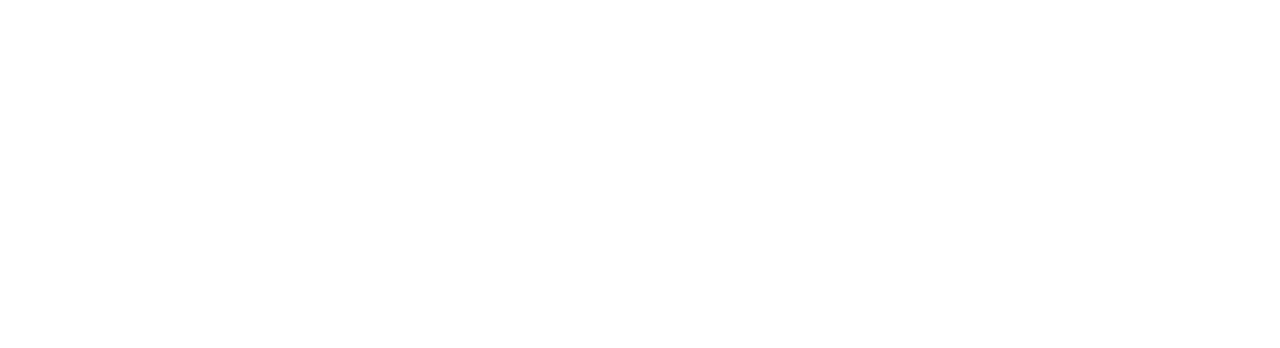
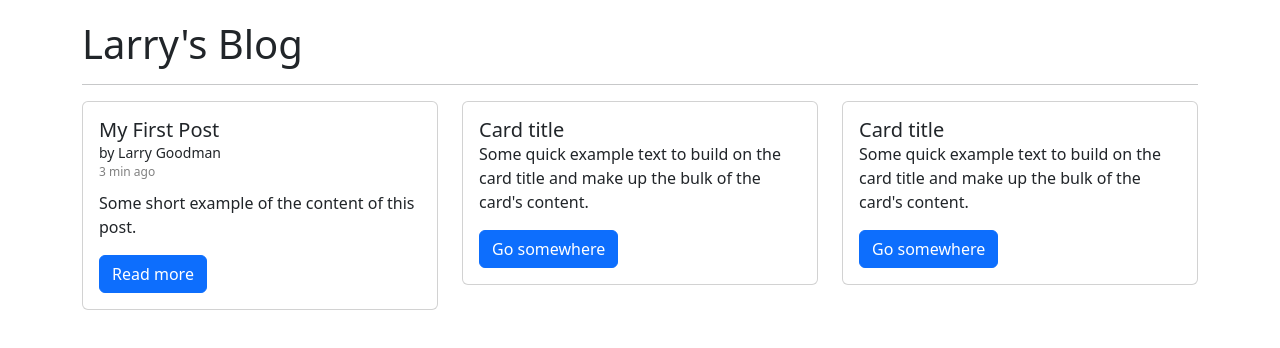
Before and after one commit to lgoodman320/plain-blog, a plain HTML site: page index.html in a window 1280 px wide. Drawn offline with nearby package versions, Linux system fonts and the light colour scheme.

Commit message:
Add cards to hold post

```diff
--- a/index.html
+++ b/index.html
@@ -11,6 +11,45 @@
 
 </head>
 <body>
+    <div class="container">
+        <h1>Larry's Blog</h1>
+        <hr />
+        <div id="posts" class="row">
+            <div class="col-4">
+                <div class="card">
+                    <div class="card-body">
+                        <h5 class="card-title">My First Post</h5>
+                        <div class="card-text">
+                            <div class="author">by Larry Goodman</div>
+                            <div class="timestamp">3 min ago</div>
+                            <p>
+                                Some short example of the content of this post.
+                            </p>
+                        </div>
+                        <a href="#" class="btn btn-primary">Read more</a>
+                    </div>
+                  </div> <!-- end of card -->
+            </div> <!-- end of col-4 -->
+            <div class="col-4">
+                <div class="card">
+                    <div class="card-body">
+                      <h5 class="card-title">Card title</h5>
+                      <p class="card-text">Some quick example text to build on the card title and make up the bulk of the card's content.</p>
+                      <a href="#" class="btn btn-primary">Go somewhere</a>
+                    </div> <!-- end of card-body -->
+                  </div> <!-- end of card -->
+            </div> <!-- end of col-4 -->
+            <div class="col-4">
+                <div class="card">
+                    <div class="card-body">
+                      <h5 class="card-title">Card title</h5>
+                      <p class="card-text">Some quick example text to build on the card title and make up the bulk of the card's content.</p>
+                      <a href="#" class="btn btn-primary">Go somewhere</a>
+                    </div> <!-- end of card-body -->
+                </div> <!-- end of card -->
+            </div> <!-- end of col-4 -->
+        </div> <!-- end of posts row -->
+    </div>
 
     <script src="script.js"></script>
 </body>
--- a/style.css
+++ b/style.css
@@ -0,0 +1,17 @@
+h1 {
+    margin-top: 20px;
+}
+
+.card-title {
+    margin-bottom: 0px;
+}
+
+.author {
+    font-size: 14px;
+}
+
+.timestamp {
+    font-size: 12px;
+    color: gray;
+    margin-bottom: 10px;
+}
```
